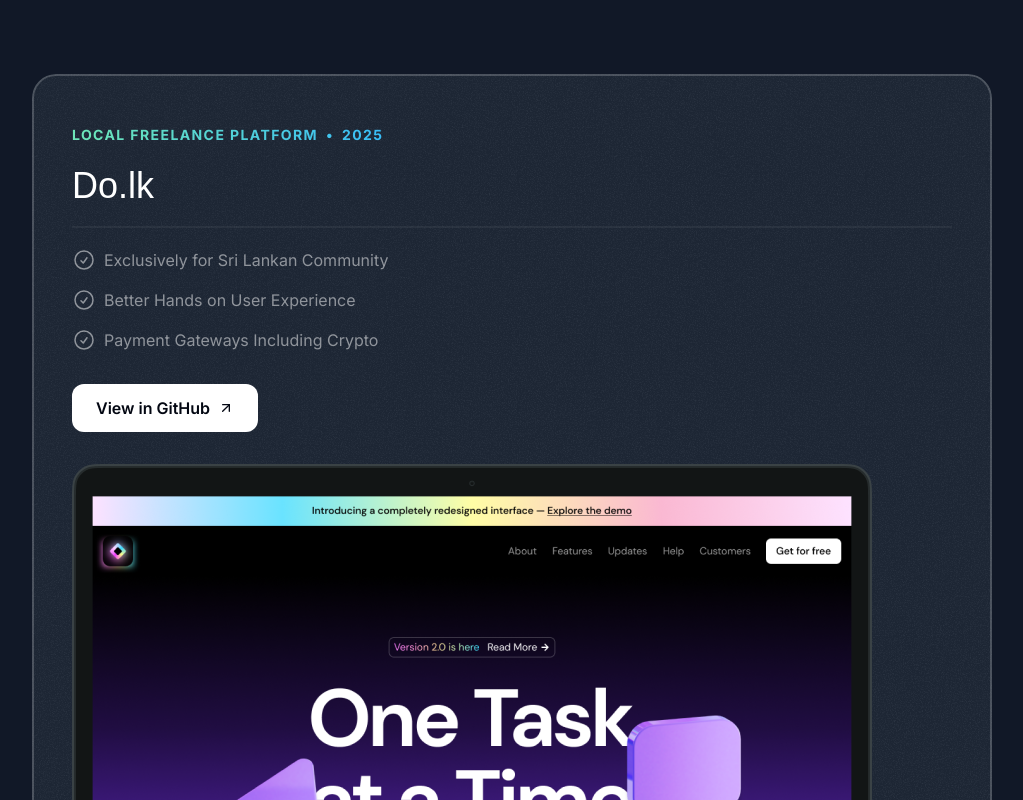
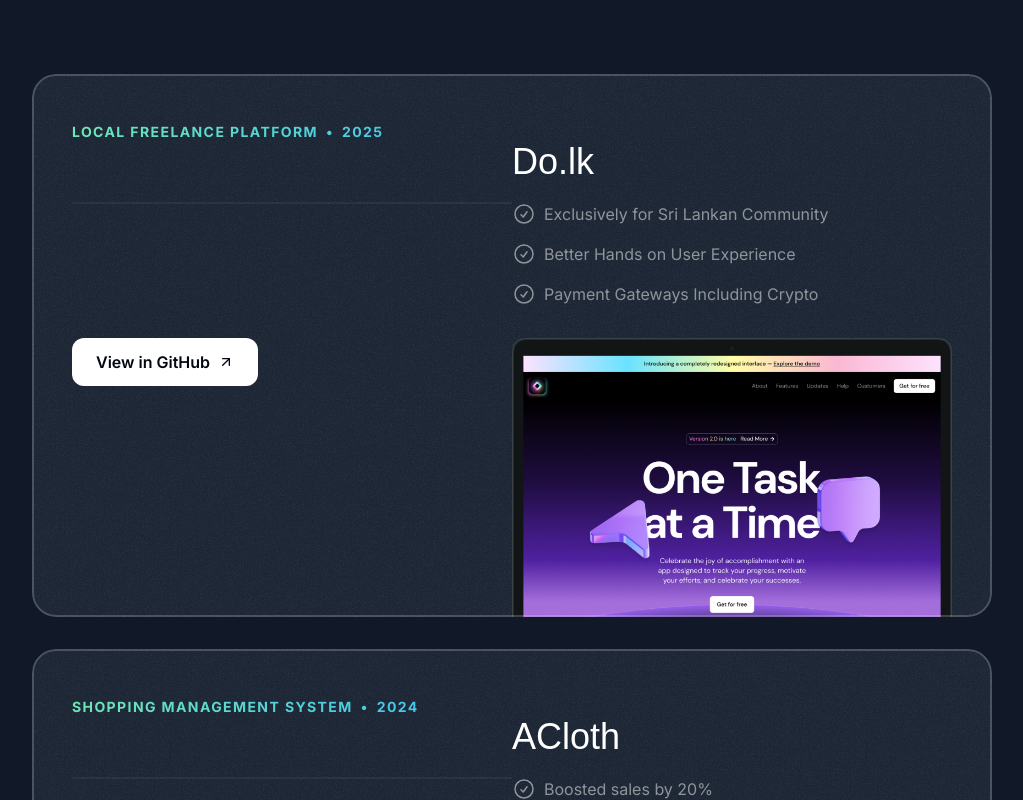
Before and after one commit to chaki-web/myportfolio, a Next.js app: page / in a window 1280 px wide. Shown: the part 1180-1980 px from the top of the page, without its empty margins (128-1151 px from the left). Built offline with nearby package versions, Linux system fonts and the light colour scheme; a web font is replaced by a local one.

Commit message:
refreshed the changes

```diff
--- a/src/sections/Projects.tsx
+++ b/src/sections/Projects.tsx
@@ -71,6 +71,8 @@
                 style={{ backgroundImage: `url(${grainImage.src})` }}
               ></div>
 
+              <div className="lg:grid lg:grid-cols-2">
+
               <div className="bg-gradient-to-r from-emerald-300 to-sky-400 inline-flex gap-2 font-bold uppercase tracking-widest text-sm text-transparent bg-clip-text">
                 <span>{project.company}</span>
                 <span>&bull;</span>
@@ -102,6 +104,7 @@
                 alt={project.title}
                 className="mt-8 -mb-4 md:mb-0"
               />
+              </div>
             </div>
           ))}
         </div>
```
